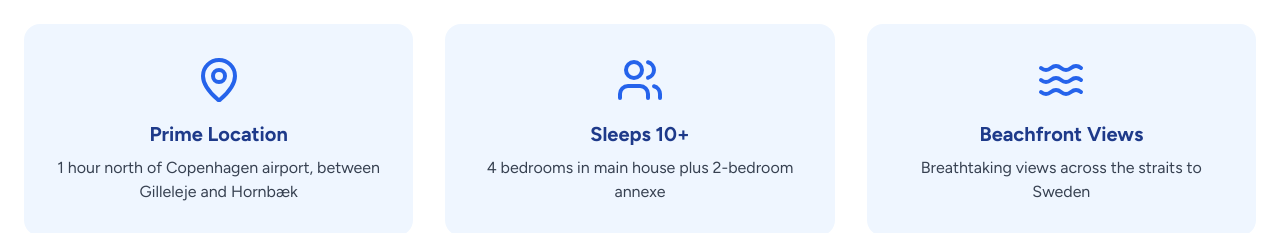
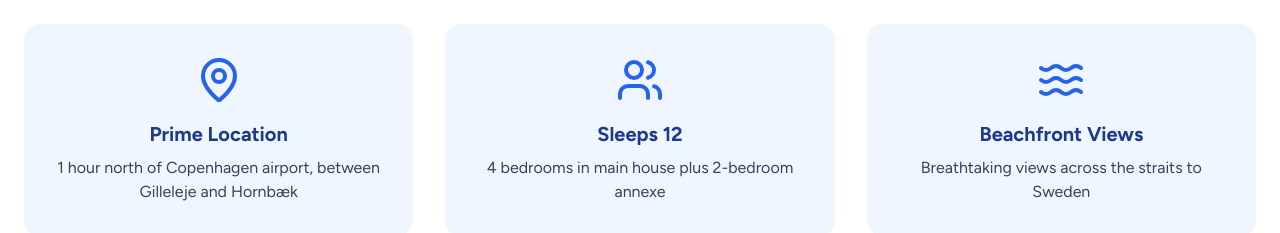
Before and after one commit to RichardMPS/danish-summer-house, a React (Vite) app: page / in a window 1280 px wide. Shown: the part 1040-1273 px from the top of the page. Built offline with nearby package versions, Linux system fonts and the light colour scheme.

Commit message:
Update all property descriptions

```diff
--- a/src/App.jsx
+++ b/src/App.jsx
@@ -357,7 +357,7 @@ const DanishSummerHouse = () => {
 
             <div className="bg-blue-50 p-8 rounded-2xl text-center">
               <Users className="w-12 h-12 text-blue-600 mx-auto mb-4" />
-              <h3 className="text-xl font-bold text-blue-900 mb-2">Sleeps 10+</h3>
+              <h3 className="text-xl font-bold text-blue-900 mb-2">Sleeps 12</h3>
               <p className="text-gray-700">
                 4 bedrooms in main house plus 2-bedroom annexe
               </p>
```
